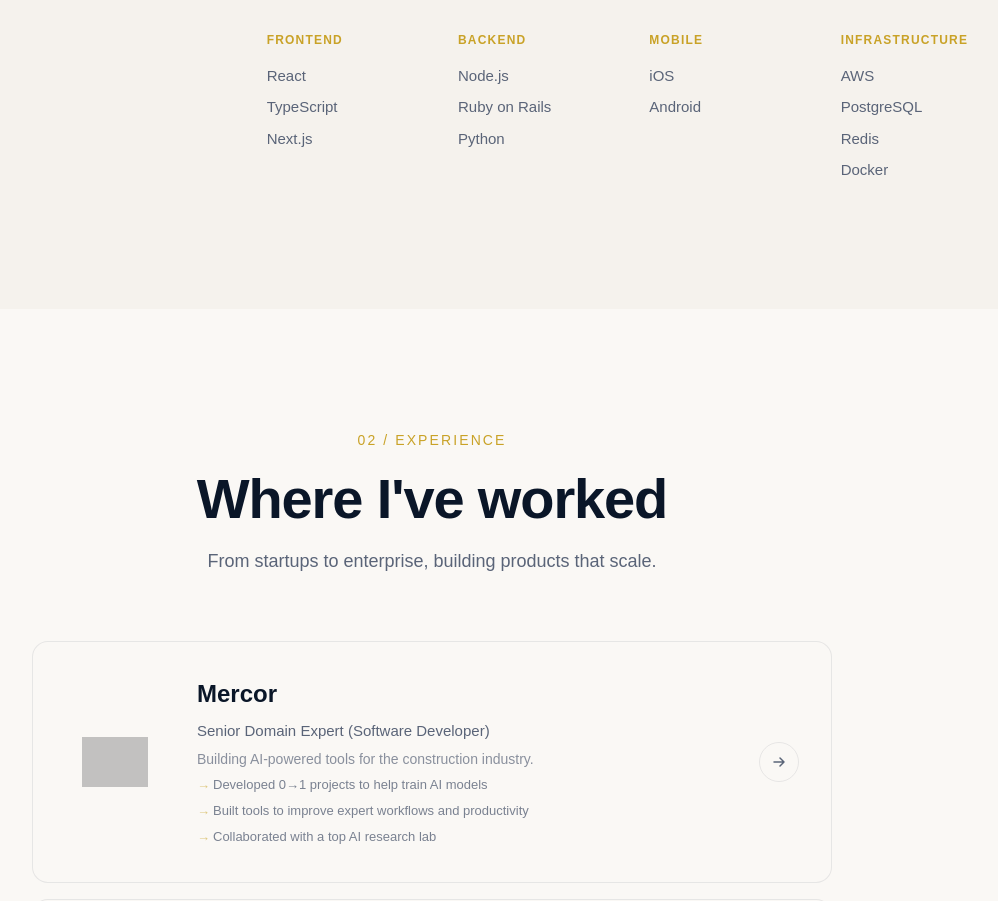
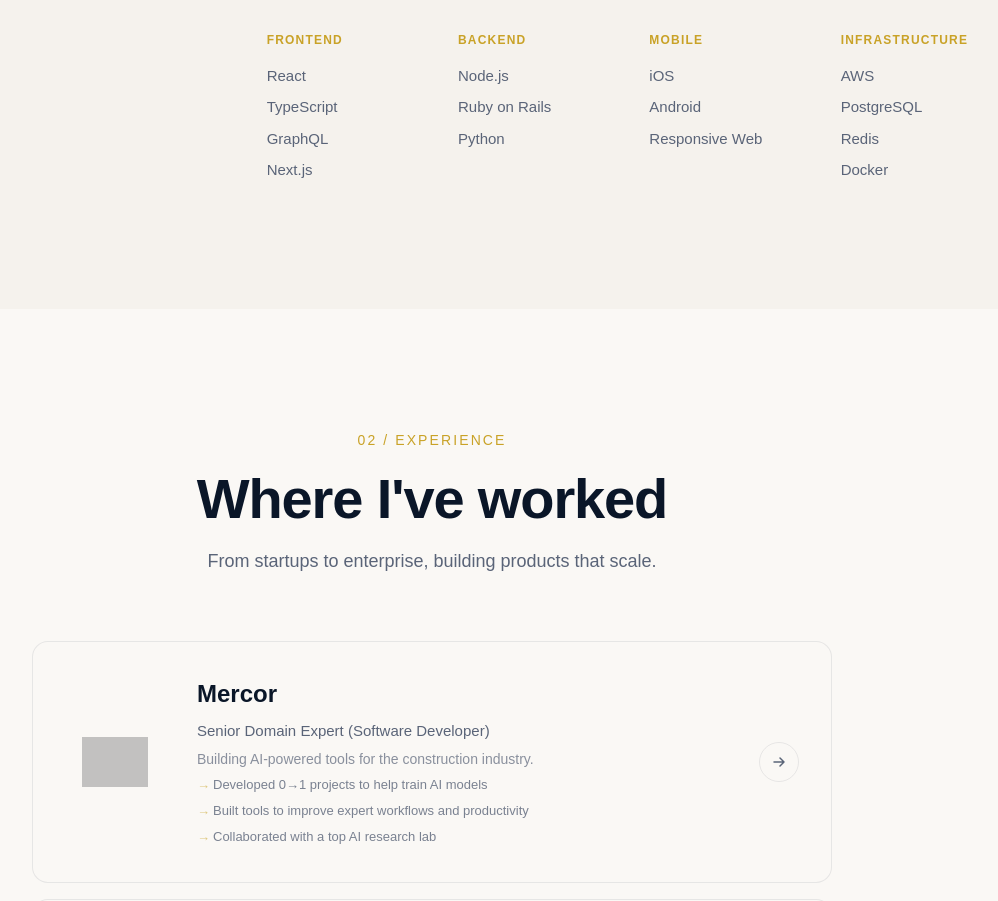
Before and after one commit to jonyen/jonyen-website, a React (Create React App) app: page / in a window 1280 px wide. Shown: the part 1208-2109 px from the top of the page, without its empty margins (208-1206 px from the left). Built offline with nearby package versions, Linux system fonts and the light colour scheme; grey boxes are pictures that could not be loaded; a web font is replaced by a local one.

Commit message:
additional technologies

```diff
--- a/src/components/blog/components/About.js
+++ b/src/components/blog/components/About.js
@@ -5,9 +5,9 @@ import Typography from '@mui/material/Typography';
 import Grid from '@mui/material/Grid';
 
 const techStack = [
-  { category: 'Frontend', items: ['React', 'TypeScript', 'Next.js'] },
+  { category: 'Frontend', items: ['React', 'TypeScript', 'GraphQL', 'Next.js'] },
   { category: 'Backend', items: ['Node.js', 'Ruby on Rails', 'Python'] },
-  { category: 'Mobile', items: ['iOS', 'Android'] },
+  { category: 'Mobile', items: ['iOS', 'Android', 'Responsive Web'] },
   { category: 'Infrastructure', items: ['AWS', 'PostgreSQL', 'Redis', 'Docker'] },
 ];
 
```
